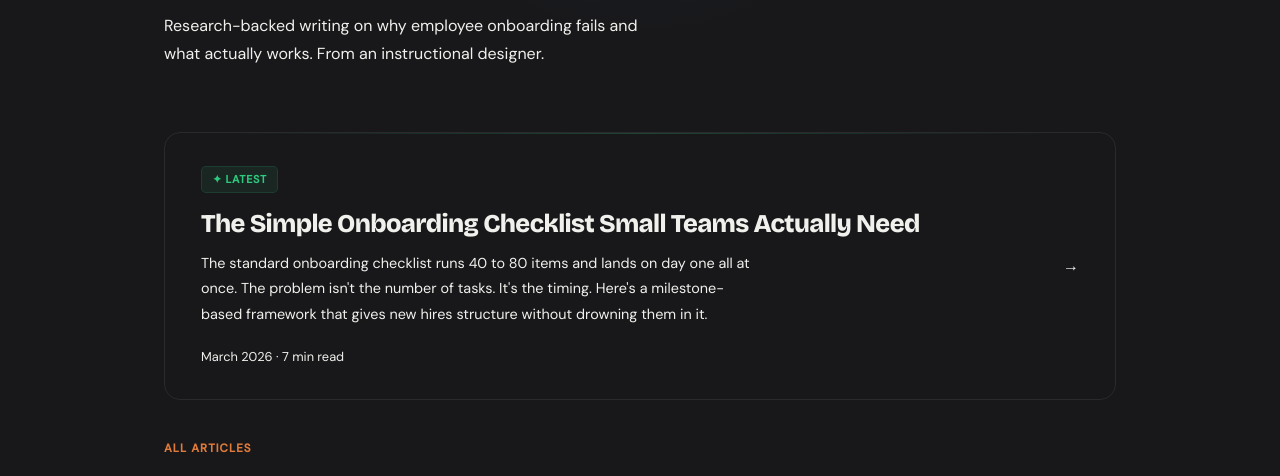
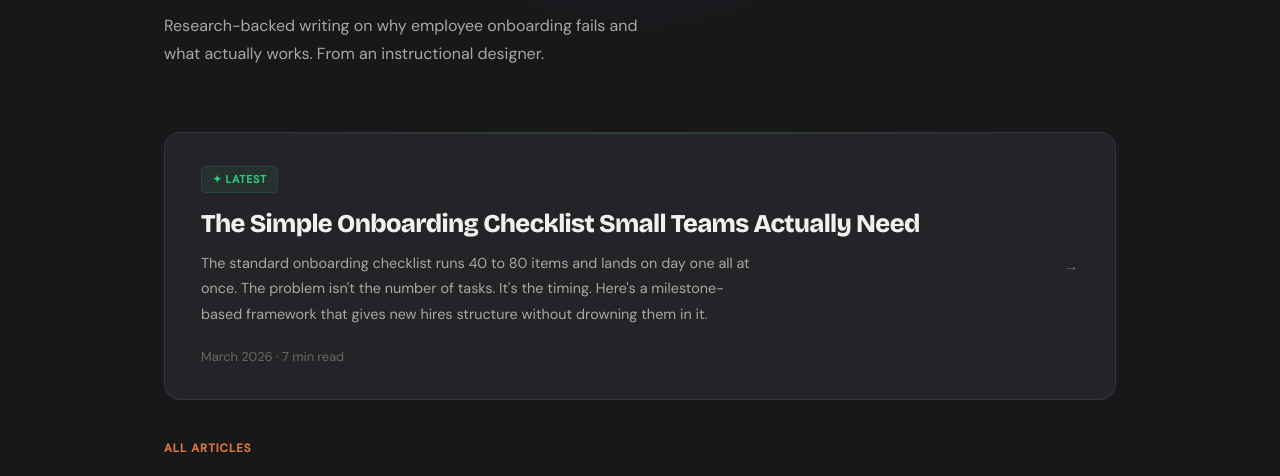
Before and after one commit to getsheetytools-glitch/sheety-tools, an Eleventy site: page blog/index.html in a window 1280 px wide. Shown: the part 298-774 px from the top of the page. Built offline with nearby package versions, Linux system fonts and the light colour scheme; Eleventy itself is replaced by a stand-in of ours; files that its build step writes are made by us from their sources.

Commit message:
Add files via upload

```diff
--- a/css/shared.css
+++ b/css/shared.css
@@ -38,6 +38,18 @@
   /* Typography */
   --font-head:    'Bricolage Grotesque', sans-serif;
   --font-body:    'DM Sans', sans-serif;
+
+  /* ── Blog / legacy aliases ── */
+  /* Old blog pages used --text/--surface naming. These map them to
+     the canonical tokens so old article styles just work. */
+  --text:          var(--ink);
+  --text2:         var(--ink-2);
+  --text3:         var(--ink-3);
+  --surface:       var(--bg-card);
+  --surface2:      var(--bg-card-h);
+  --border2:       var(--border-h);
+  --orange-border: rgba(224, 122, 58, 0.2);
+  --prose-max:     720px;
 }
 
 /* ─── Reset ──────────────────────────────────────────────── */
```
